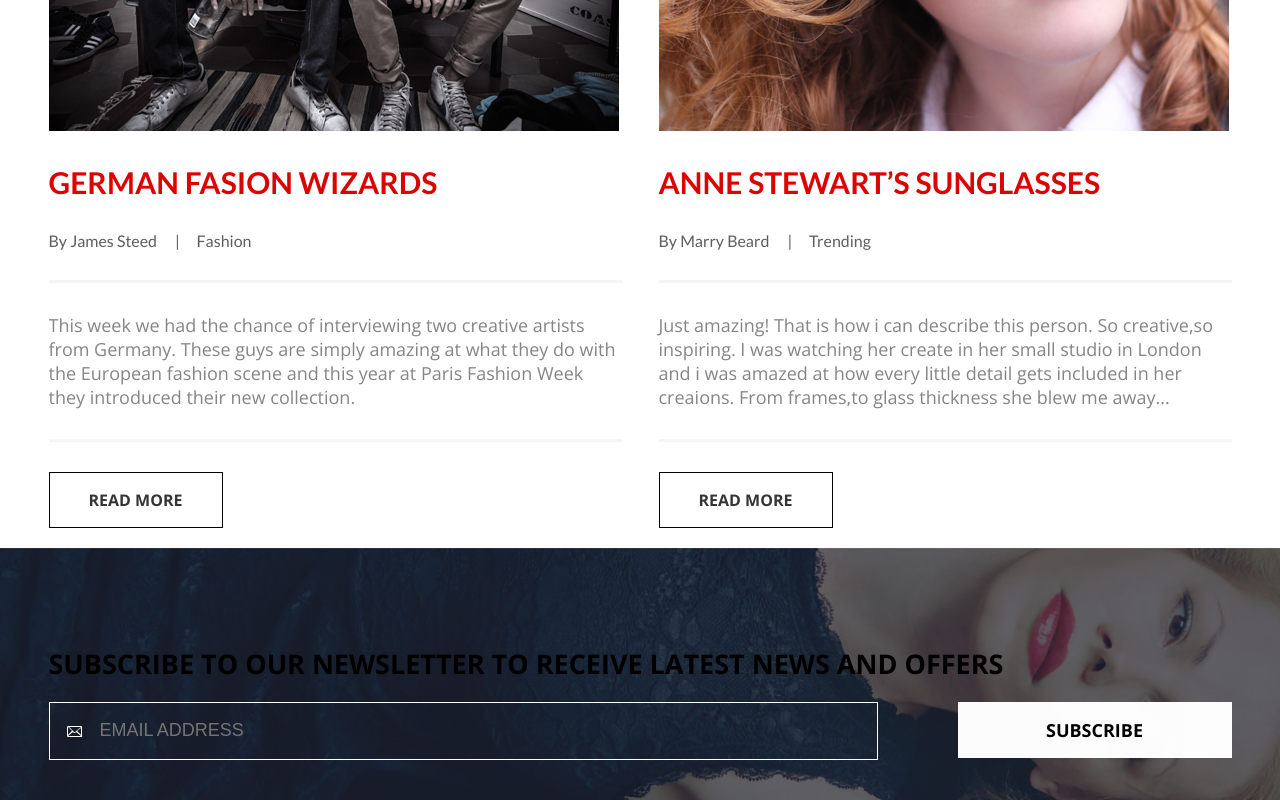
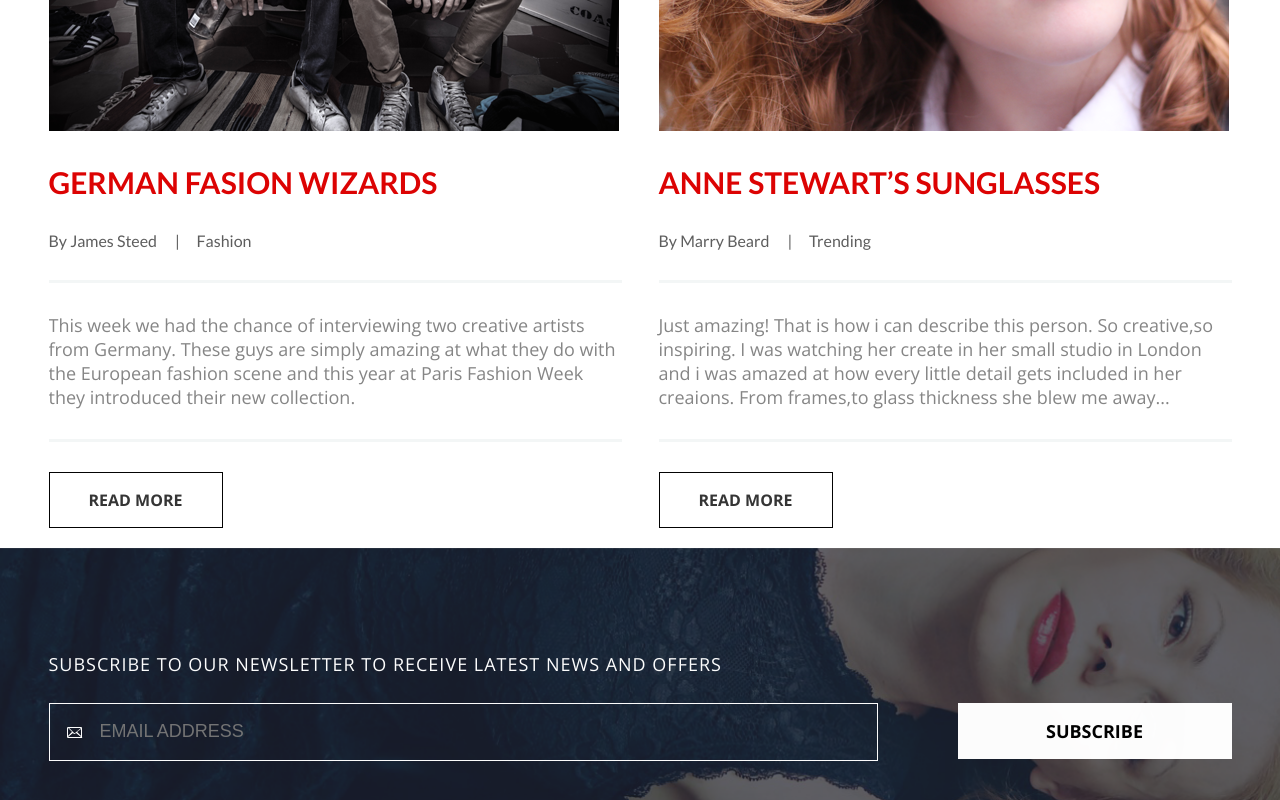
Before and after one commit to AlexandrLysenko/EPAM-Front-End, a plain HTML site: page index.html in a window 1280 px wide. Shown: the part 3495-4295 px from the top of the page. Drawn offline with nearby package versions, Linux system fonts and the light colour scheme.

```diff
--- a/css/styles.css
+++ b/css/styles.css
@@ -555,7 +555,7 @@
 	text-align: left;
 }
 
-.footer__title {
+.subscribe__title {
 	display: block;
 	width: 100%;
 	color: #ffffff;
```
Also changed, not shown: 1 other file.
